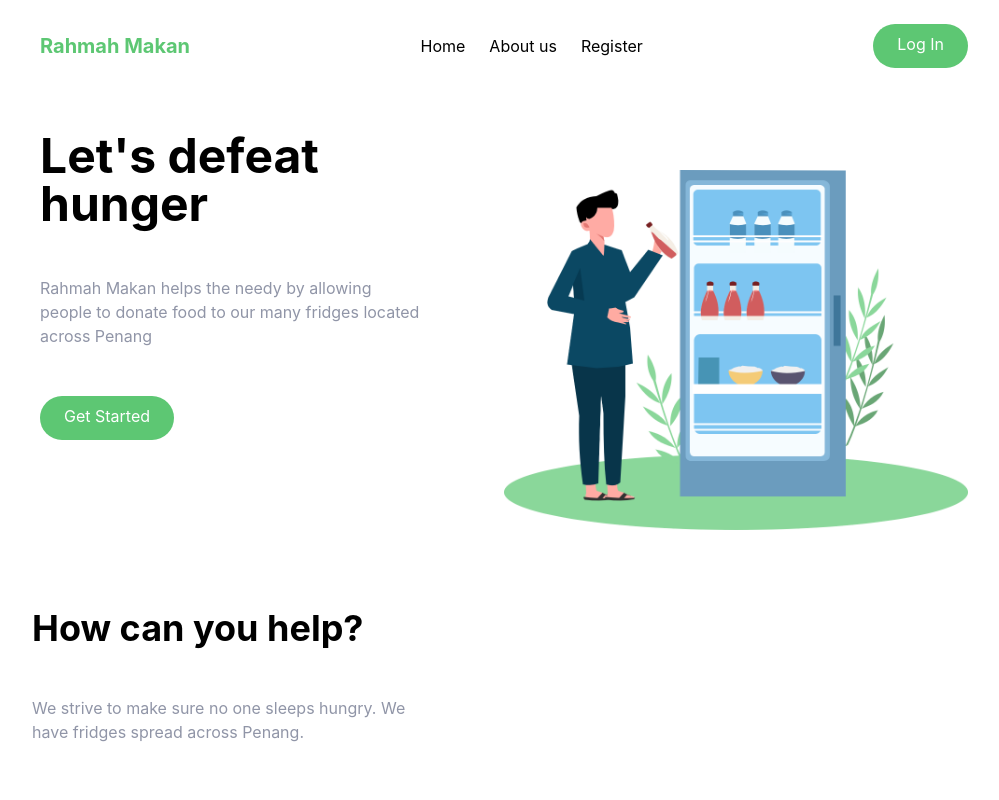
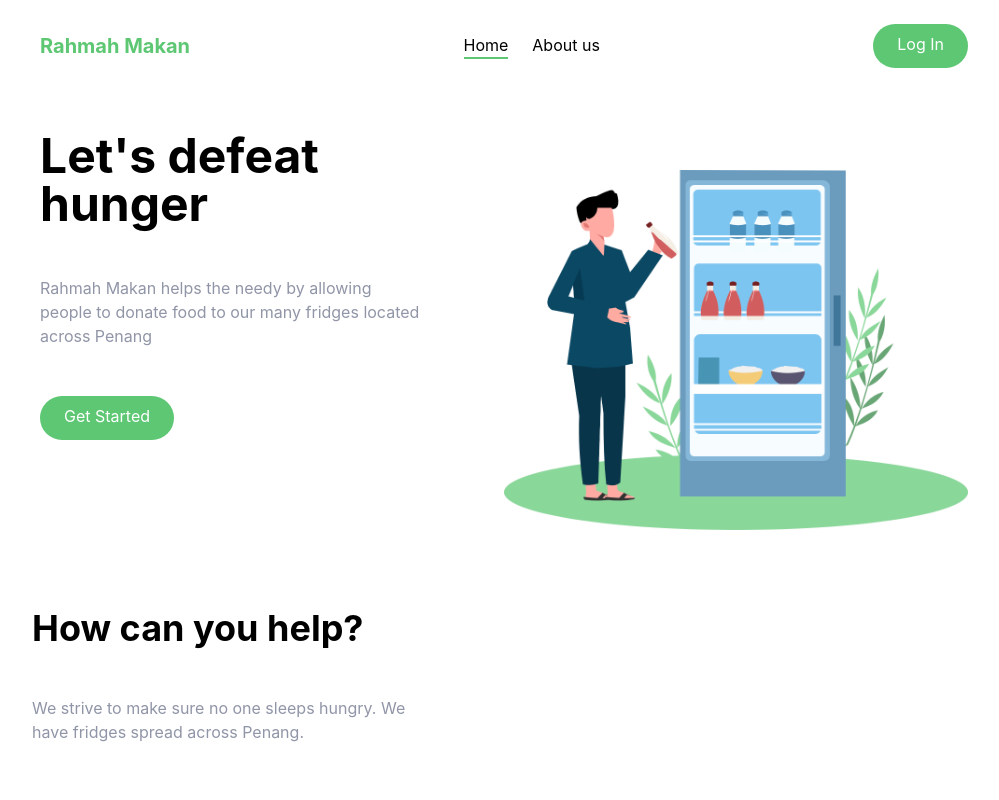
Before and after one commit to h4mmad/rahmah-makan, a React (Create React App) app: page / in a window 1280 px wide. Shown: the top 800 px of the page, without its empty margins (136-1135 px from the left). Built offline with nearby package versions, Linux system fonts and the light colour scheme.

Commit message:
added active link style

```diff
--- a/src/App.css
+++ b/src/App.css
@@ -1,3 +1,9 @@
 @tailwind base;
 @tailwind components;
 @tailwind utilities;
+
+.active {
+  border-bottom: 2px;
+  border-color: rgb(93, 199, 115);
+  border-style: solid;
+}
--- a/src/components/Navbar.js
+++ b/src/components/Navbar.js
@@ -3,7 +3,6 @@ import MyButton from "./MyButton";
 
 
 const Navbar = () => {
-
     return (
         <nav className="relative container p-6 mx-auto">
             <div className="flex items-center justify-between">
@@ -14,20 +13,17 @@ const Navbar = () => {
                     <img src={Logo} className="w-36"></img>
                 </div> */}
 
-
                 <div className="hidden space-x-6 md:flex">
                     <NavLink to="/" className=" hover:text-darkGrayishBlue">Home</NavLink>
-                    <Link to="/about-us" className="hover:text-darkGrayishBlue">About us</Link>
-                    <Link to="" className="hover:text-darkGrayishBlue">Register</Link>
+                    <NavLink to="/about-us" className="hover:text-darkGrayishBlue">About us</NavLink>
+                    {/* <NavLink to="/" className="hover:text-darkGrayishBlue">Register</NavLink> */}
                 </div>
 
 
                 <MyButton text="Log In" to="/register/login"/>
 
-
             </div>
         </nav>
-
     );
 }
 
```
